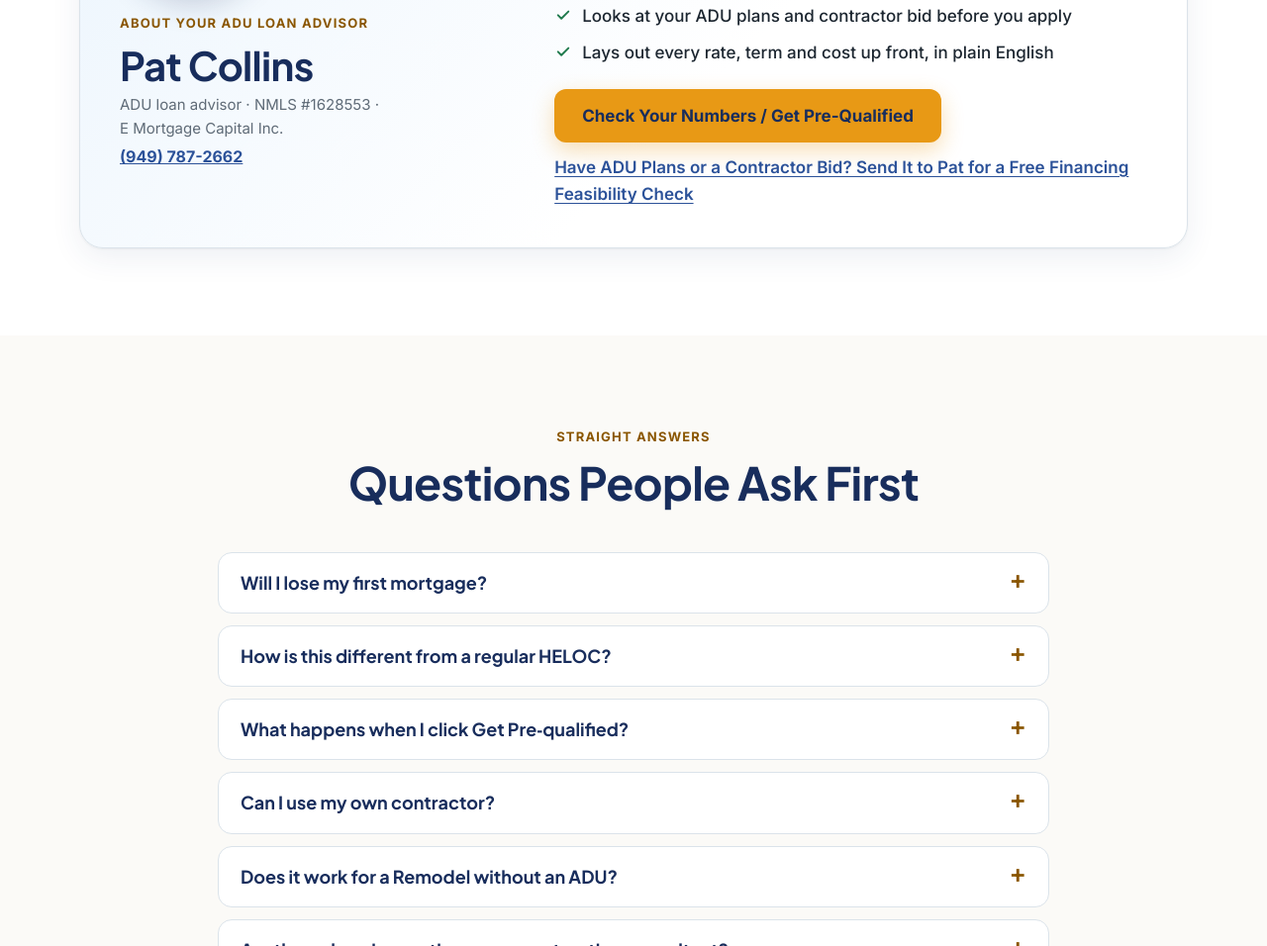
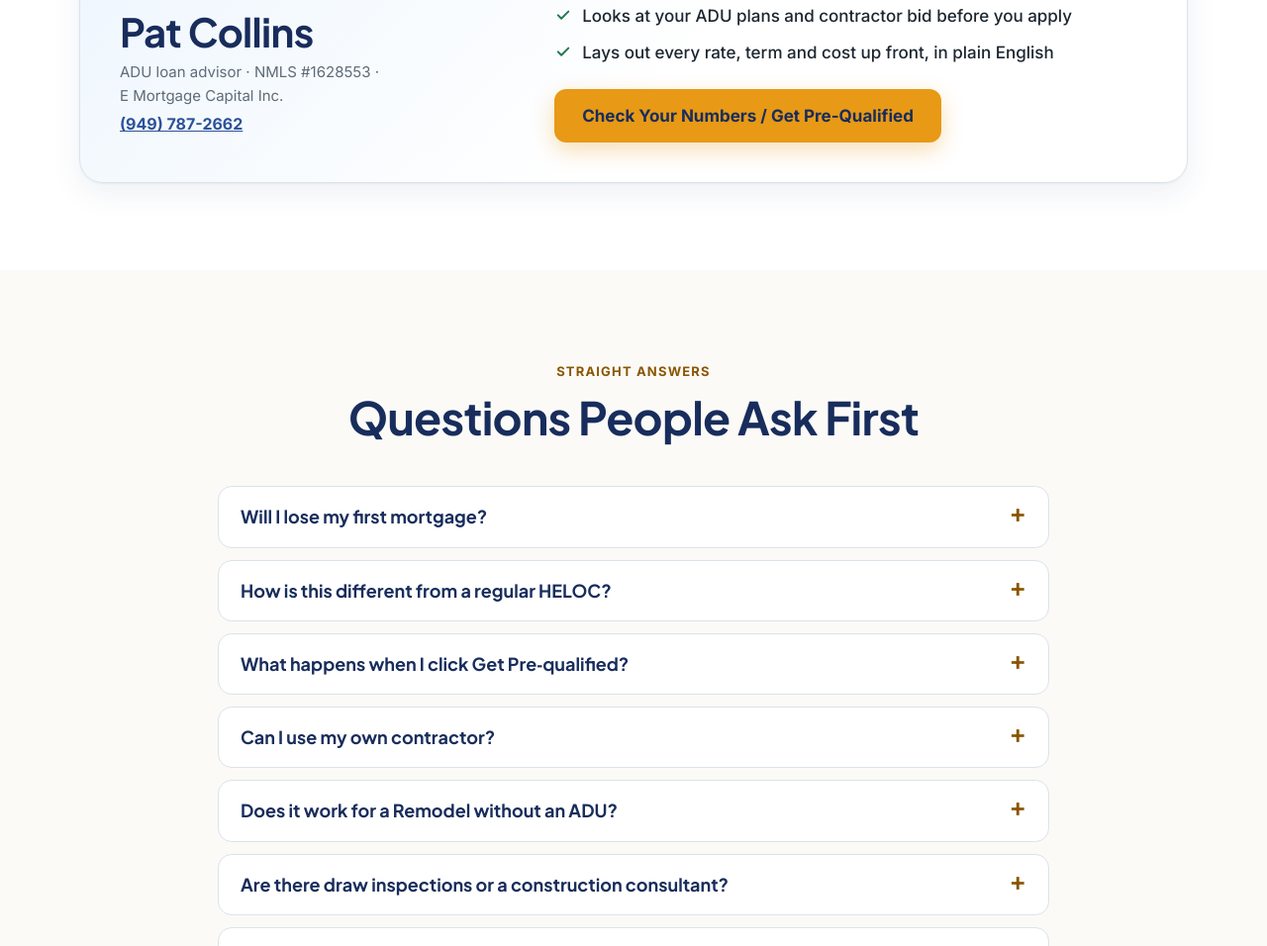
Before and after one commit to PatCollins-14/financemyadu, a plain HTML site: page landing/index.html in a window 1280 px wide. Shown: the part 9070-10026 px from the top of the page at 99% size. Drawn offline with Linux system fonts and the light colour scheme.

Commit message:
Landing: remove the send-your-plans email link from the advisor card (D96)
Co-Authored-By: Claude Opus 5.5 <noreply@anthropic.com>

```diff
--- a/landing/index.html
+++ b/landing/index.html
@@ -290,7 +290,6 @@ footer .eho img{width:44px;height:auto;flex:none}
 .adv-points li{display:flex;gap:10px;align-items:flex-start;font-weight:500}
 .adv-points li svg{flex:none;margin-top:3px}
 .adv-ctas{display:flex;flex-direction:column;align-items:flex-start;gap:12px}
-.adv-link{font-weight:600;color:var(--navy-2);text-underline-offset:3px}
 
 /* responsive */
 @media (max-width:1040px){
@@ -891,7 +890,6 @@ footer .eho img{width:44px;height:auto;flex:none}
         </ul>
         <div class="adv-ctas">
           <a class="btn btn-primary" href="https://prod.lendingpad.com/emci/38d77370-2060-489a-a024-4bdc8db0a865/pos#/" target="_blank" rel="noopener" data-cta="advisor">Check Your Numbers / Get&nbsp;Pre-Qualified</a>
-          <a class="adv-link" href="mailto:pcollins@emortgagecapital.com?subject=ADU%20plans%20or%20contractor%20bid%20for%20review" data-cta="advisor-plans">Have ADU Plans or a Contractor Bid? Send It to Pat for a Free Financing Feasibility&nbsp;Check</a>
         </div>
       </div>
     </div>
```
Also changed, not shown: landing/index.src.html (+0 -2 lines), 3 other files.
